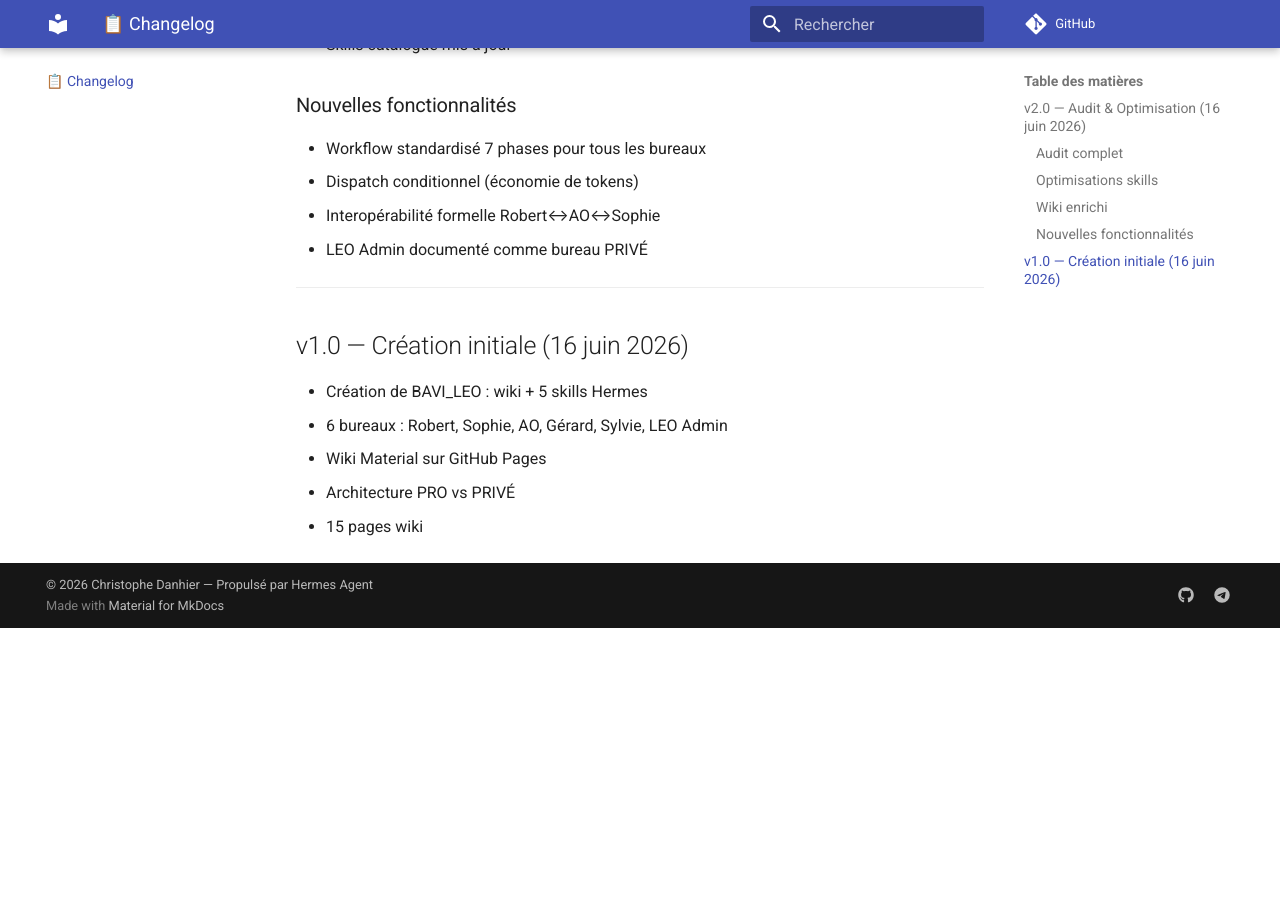
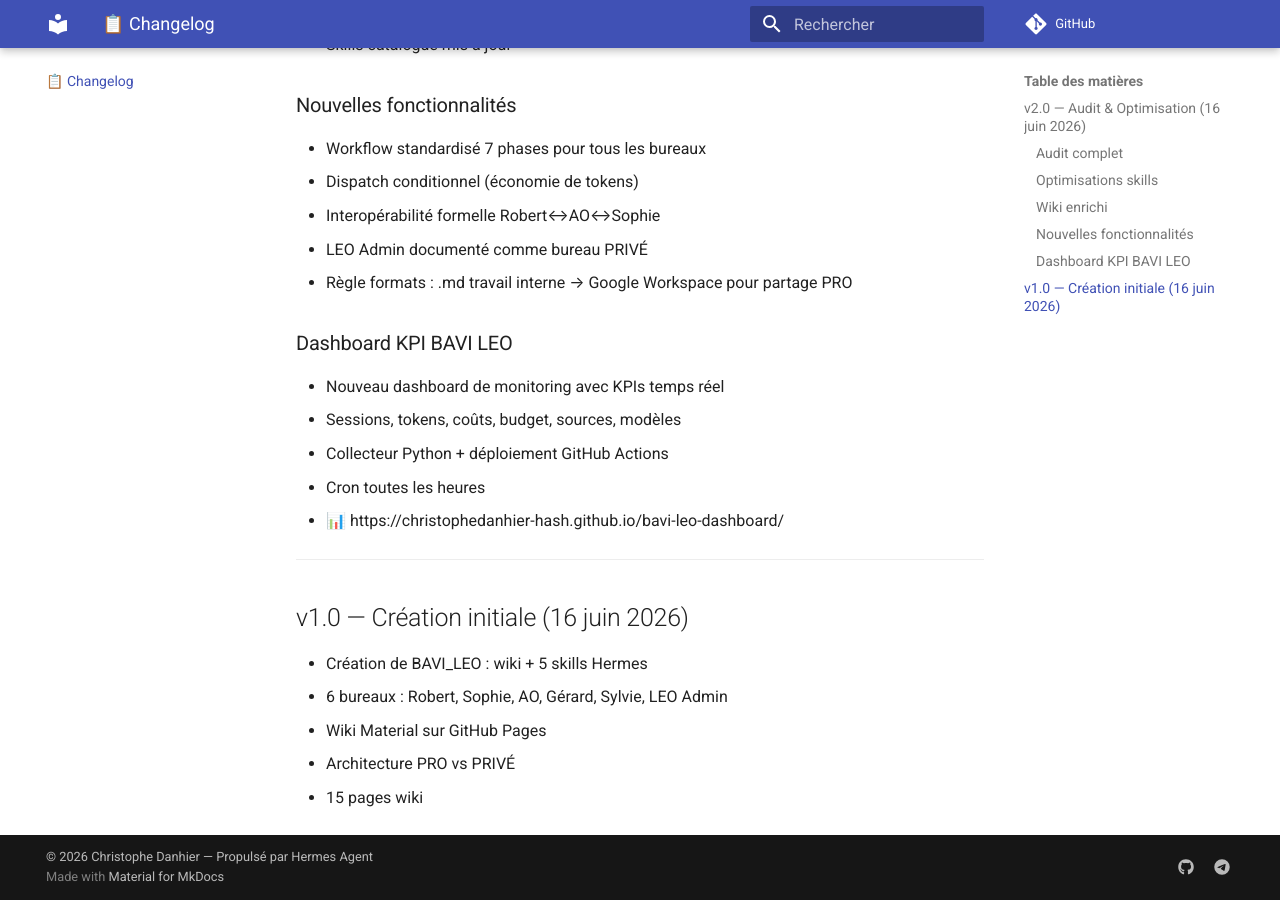
Before and after one commit to christophedanhier-hash/BAVI_LEO, an MkDocs documentation site: the page built from docs/wiki/changelog.md, in a window 1280 px wide and 900 px high, scrolled down 1023 px. Built offline with MkDocs 1.6.1 and Material for MkDocs 9.7.7, drawn with Linux system fonts in a browser that asks for light colours; comment, search, counter and statistics services are not loaded; before the commit the page ends 1651 px from its top, so only the background shows below that.

Commit message:
Dashboard BAVI LEO KPIs : monitoring sessions, tokens, coûts

```diff
--- a/docs/wiki/changelog.md
+++ b/docs/wiki/changelog.md
@@ -31,6 +31,14 @@
 - Dispatch conditionnel (économie de tokens)
 - Interopérabilité formelle Robert↔AO↔Sophie
 - LEO Admin documenté comme bureau PRIVÉ
+- Règle formats : .md travail interne → Google Workspace pour partage PRO
+
+### Dashboard KPI BAVI LEO
+- Nouveau dashboard de monitoring avec KPIs temps réel
+- Sessions, tokens, coûts, budget, sources, modèles
+- Collecteur Python + déploiement GitHub Actions
+- Cron toutes les heures
+- 📊 https://christophedanhier-hash.github.io/bavi-leo-dashboard/
 
 ---
 
```
Also changed, not shown: docs/wiki/prive/leo-admin.md (+2 -1 lines).
